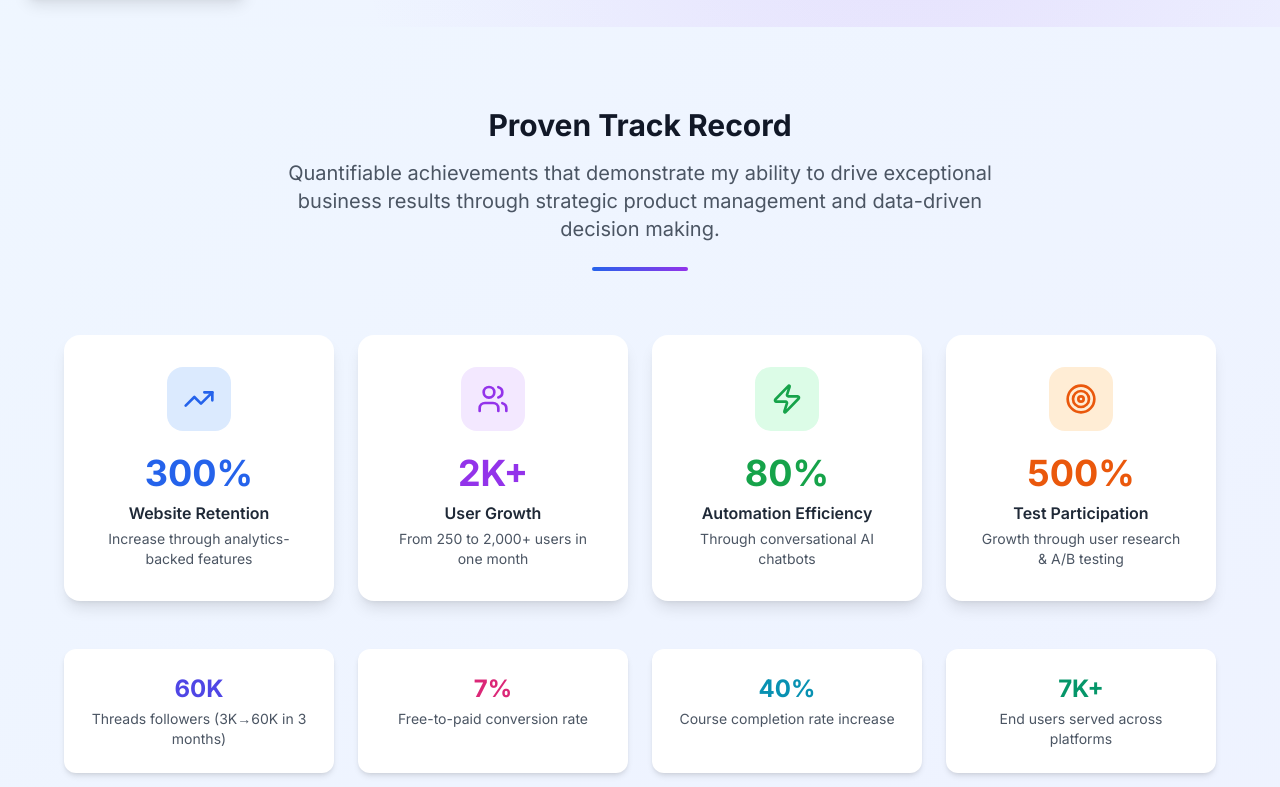
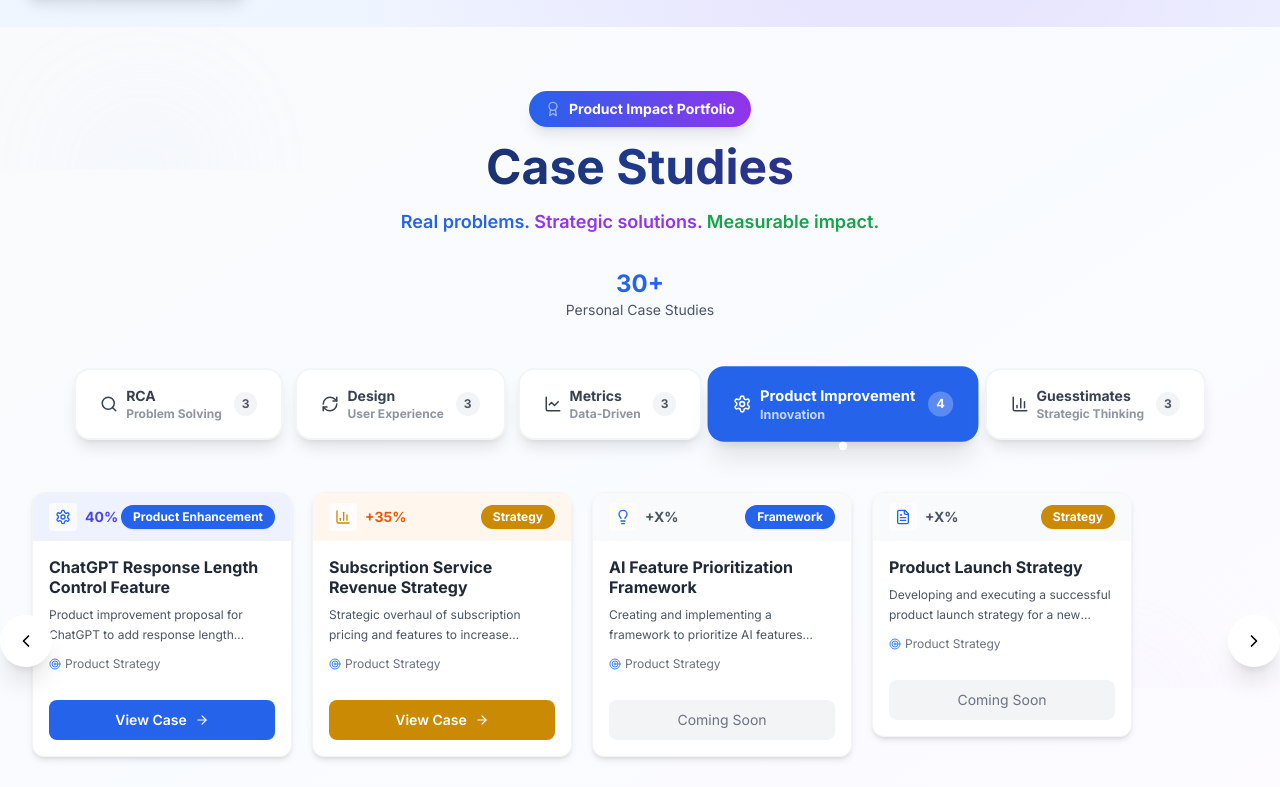
Before and after one commit to Bibhu500/bibhuranjan, a React (Vite) app: page / in a window 1280 px wide. Shown: the part 773-1560 px from the top of the page. Built offline with nearby package versions, Linux system fonts and the light colour scheme.

Commit message:
the case study colours

```diff
--- a/src/components/CaseStudiesSection.jsx
+++ b/src/components/CaseStudiesSection.jsx
@@ -1,10 +1,27 @@
-import React, { useRef, useState } from 'react';
+import React, { useRef, useState, useEffect } from 'react';
 import CaseStudyCard from './CaseStudyCard';
-import { ChevronLeft, ChevronRight, LineChart, BarChart3, Search, RefreshCw, Lightbulb, FileText, Settings, Laptop, Brush, Car } from 'lucide-react';
+import { ChevronLeft, ChevronRight, LineChart, BarChart3, Search, RefreshCw, Lightbulb, FileText, Settings, Laptop, Brush, Car, Target, TrendingUp, Users, Award, Zap } from 'lucide-react';
 
 const CaseStudiesSection = () => {
   const scrollContainerRef = useRef(null);
-  const [activeTab, setActiveTab] = useState('RCA');
+  const [activeTab, setActiveTab] = useState('Product Improvement');
+  const [isVisible, setIsVisible] = useState(false);
+
+  useEffect(() => {
+    const observer = new IntersectionObserver(
+      ([entry]) => {
+        if (entry.isIntersecting) {
+          setIsVisible(true);
+        }
+      },
+      { threshold: 0.1 }
+    );
+
+    const section = document.getElementById('case-studies');
+    if (section) observer.observe(section);
+
+    return () => observer.disconnect();
+  }, []);
 
   const scrollLeft = () => {
     if (scrollContainerRef.current) {
@@ -124,7 +141,6 @@ const CaseStudiesSection = () => {
         description: "Developing and executing a successful product launch strategy for a new mobile application."
       }
     ],
-
     "Guesstimates": [
       {
         title: "Laptops Sold Daily in Delhi",
@@ -149,7 +165,6 @@ const CaseStudiesSection = () => {
         description: "Estimate the number of daily Uber rides in Bangalore based on total population, smartphone penetration, and average commute behavior."
       }
     ]
-
   };
 
   const tabIcons = {
@@ -160,48 +175,103 @@ const CaseStudiesSection = () => {
     "Guesstimates": <BarChart3 className="mr-2" size={18} />
   };
 
+  const tabData = {
+    RCA: { count: 3, bg: 'bg-red-600', impact: 'Problem Solving' },
+    Design: { count: 3, bg: 'bg-purple-600', impact: 'User Experience' },
+    Metrics: { count: 3, bg: 'bg-green-600', impact: 'Data-Driven' },
+    "Product Improvement": { count: 4, bg: 'bg-blue-600', impact: 'Innovation' },
+    "Guesstimates": { count: 3, bg: 'bg-pink-600', impact: 'Strategic Thinking' }
+  };
+
   return (
-    <section id="case-studies" className="py-20 bg-gray-50">
-      <div className="container mx-auto px-6">
-        <h2 className="text-4xl font-bold text-center mb-6 text-gray-800">Case Studies</h2>
-        <p className="text-gray-600 text-center max-w-3xl mx-auto mb-12">
-          Real-world product challenges I've tackled, showcasing my problem-solving approach, analytical thinking, and impact-driven solutions.
+    <section id="case-studies" className="py-16 bg-gradient-to-br from-gray-50 via-blue-50/40 to-purple-50/40 relative overflow-hidden">
+      {/* Animated Background */}
+      <div className="absolute inset-0 opacity-30">
+        <div className="absolute top-20 left-20 w-32 h-32 bg-blue-200 rounded-full blur-3xl animate-pulse"></div>
+        <div className="absolute bottom-20 right-20 w-40 h-40 bg-purple-200 rounded-full blur-3xl animate-pulse delay-700"></div>
+      </div>
+
+      <div className="container mx-auto px-6 relative z-10">
+        {/* Attention-Grabbing Header */}
+        <div className={`text-center mb-12 transition-all duration-1000 ${isVisible ? 'opacity-100 transform translate-y-0' : 'opacity-0 transform translate-y-6'}`}>
+          <div className="inline-flex items-center gap-2 bg-gradient-to-r from-blue-600 to-purple-600 text-white px-4 py-2 rounded-full text-sm font-bold mb-4 shadow-lg">
+            <Award size={16} className="animate-pulse" />
+            Product Impact Portfolio
+          </div>
+
+          <h2 className="text-4xl md:text-5xl font-black mb-4 bg-gradient-to-r from-gray-900 via-blue-900 to-purple-900 bg-clip-text text-transparent">
+            Case Studies
+          </h2>
+
+          <p className="text-lg text-gray-600 max-w-2xl mx-auto leading-relaxed mb-8">
+            <span className="font-semibold text-blue-600">Real problems.</span>
+            <span className="font-semibold text-purple-600"> Strategic solutions.</span>
+            <span className="font-semibold text-green-600"> Measurable impact.</span>
           </p>
 
-        {/* Tabs */}
-        <div className="flex flex-wrap justify-center mb-8 gap-2">
-          {Object.keys(caseStudies).map((tab) => (
+          {/* Quick Impact Stats */}
+          <div className="flex justify-center items-center gap-8 mb-8">
+            <div className="text-center">
+              <div className="text-2xl font-bold text-blue-600">30+</div>
+              <div className="text-sm text-gray-600">Personal Case Studies</div>
+            </div>
+
+          </div>
+        </div>
+
+        {/* Innovative Tab Design */}
+        <div className="flex flex-wrap justify-center mb-10 gap-3">
+          {Object.keys(caseStudies).map((tab) => {
+            const tabInfo = tabData[tab];
+            return (
               <button
                 key={tab}
                 onClick={() => setActiveTab(tab)}
-              className={`flex items-center px-4 py-2 rounded-lg transition-colors ${
+                className={`relative flex items-center px-6 py-4 rounded-2xl transition-all duration-300 font-bold text-sm group ${
                   activeTab === tab
-                  ? 'bg-blue-600 text-white'
-                  : 'bg-white text-gray-700 hover:bg-gray-100'
+                    ? `${tabInfo.bg} text-white shadow-xl transform scale-105`
+                    : 'bg-white text-gray-700 hover:bg-gray-50 shadow-lg border-2 border-gray-100 hover:border-blue-200 hover:shadow-xl'
                 }`}
               >
                 {tabIcons[tab]}
-              {tab}
-            </button>
-          ))}
+                <div className="text-left">
+                  <div>{tab}</div>
+                  <div className={`text-xs opacity-75 ${activeTab === tab ? 'text-white' : 'text-gray-500'}`}>
+                    {tabInfo.impact}
+                  </div>
+                </div>
+                <div className={`ml-3 px-2 py-1 rounded-full text-xs font-black ${
+                  activeTab === tab ? 'bg-white/25 text-white' : 'bg-gray-100 text-gray-600'
+                }`}>
+                  {tabInfo.count}
                 </div>
 
+                {/* Active Tab Indicator */}
+                {activeTab === tab && (
+                  <div className="absolute -bottom-2 left-1/2 transform -translate-x-1/2 w-2 h-2 bg-white rounded-full shadow-lg"></div>
+                )}
+              </button>
+            );
+          })}
+        </div>
+
+        {/* Case Studies Container */}
         <div className="relative">
           <button
             onClick={scrollLeft}
-            className="absolute left-0 top-1/2 -translate-y-1/2 z-10 bg-white p-3 rounded-full shadow-lg hover:bg-gray-100 transition-colors -ml-4 hidden md:block"
+            className="absolute left-0 top-1/2 -translate-y-1/2 z-20 bg-white p-4 rounded-full shadow-xl hover:shadow-2xl transition-all duration-300 -ml-6 hidden md:block hover:bg-gradient-to-r hover:from-blue-500 hover:to-purple-500 hover:text-white group"
             aria-label="Scroll left"
           >
-            <ChevronLeft size={20} />
+            <ChevronLeft size={20} className="transition-colors" />
           </button>
 
           <div
             ref={scrollContainerRef}
-            className="flex overflow-x-auto pb-8 scrollbar-hide snap-x scroll-smooth"
+            className="flex overflow-x-auto pb-8 scrollbar-hide snap-x scroll-smooth gap-1"
             style={{ scrollbarWidth: 'none', msOverflowStyle: 'none' }}
           >
             {caseStudies[activeTab].map((study, index) => (
-              <div key={index} className="snap-start shrink-0">
+              <div key={index} className={`snap-start shrink-0 transition-all duration-500 ${isVisible ? 'animate-slideInUp' : ''}`} style={{ animationDelay: `${index * 0.1}s` }}>
                 <CaseStudyCard {...study} />
               </div>
             ))}
@@ -209,13 +279,37 @@ const CaseStudiesSection = () => {
 
           <button
             onClick={scrollRight}
-            className="absolute right-0 top-1/2 -translate-y-1/2 z-10 bg-white p-3 rounded-full shadow-lg hover:bg-gray-100 transition-colors -mr-4 hidden md:block"
+            className="absolute right-0 top-1/2 -translate-y-1/2 z-20 bg-white p-4 rounded-full shadow-xl hover:shadow-2xl transition-all duration-300 -mr-6 hidden md:block hover:bg-gradient-to-r hover:from-blue-500 hover:to-purple-500 hover:text-white group"
             aria-label="Scroll right"
           >
-            <ChevronRight size={20} />
+            <ChevronRight size={20} className="transition-colors" />
           </button>
         </div>
       </div>
+
+      {/* Custom Styles */}
+      <style jsx>{`
+        @keyframes slideInUp {
+          from {
+            opacity: 0;
+            transform: translateY(30px);
+          }
+          to {
+            opacity: 1;
+            transform: translateY(0);
+          }
+        }
+        .animate-slideInUp {
+          animation: slideInUp 0.6s ease-out forwards;
+        }
+        .scrollbar-hide {
+          -ms-overflow-style: none;
+          scrollbar-width: none;
+        }
+        .scrollbar-hide::-webkit-scrollbar {
+          display: none;
+        }
+      `}</style>
     </section>
   );
 };
--- a/src/components/CaseStudyCard.jsx
+++ b/src/components/CaseStudyCard.jsx
@@ -1,37 +1,83 @@
-import React from 'react';
+import React, { useState } from 'react';
 import { Link } from 'react-router-dom';
-import { ArrowRight } from 'lucide-react';
+import { ArrowRight, Target } from 'lucide-react';
 
 const CaseStudyCard = ({ title, type, icon, slug, description, isDetailed = false }) => {
+  const [isHovered, setIsHovered] = useState(false);
+
+  // Compact impact data
+  const impactData = {
+    'rapido-driver-rating': { impact: '+18%', color: 'text-green-600', bg: 'bg-green-50' },
+    'ecommerce-checkout': { impact: '47%', color: 'text-blue-600', bg: 'bg-blue-50' },
+    'wallet-redesign': { impact: '+32%', color: 'text-purple-600', bg: 'bg-purple-50' },
+    'ecommerce-conversion-rate': { impact: '+22%', color: 'text-emerald-600', bg: 'bg-emerald-50' },
+    'chatgpt-length-control': { impact: '40%', color: 'text-indigo-600', bg: 'bg-indigo-50' },
+    'subscription-strategy': { impact: '+35%', color: 'text-orange-600', bg: 'bg-orange-50' },
+    'laptops-delhi-daily': { impact: '2.5K', color: 'text-pink-600', bg: 'bg-pink-50' }
+  };
+
+  const cardImpact = impactData[slug] || { impact: '+X%', color: 'text-gray-600', bg: 'bg-gray-50' };
+
+  const getTypeStyle = () => {
+    switch (type) {
+      case 'RCA': return { bg: 'bg-red-600', textColor: 'text-white' };
+      case 'Design': return { bg: 'bg-purple-600', textColor: 'text-white' };
+      case 'Metrics': return { bg: 'bg-green-600', textColor: 'text-white' };
+      case 'Strategy': return { bg: 'bg-yellow-600', textColor: 'text-white' };
+      case 'Product Enhancement': return { bg: 'bg-blue-600', textColor: 'text-white' };
+      case 'Guesstimate': return { bg: 'bg-pink-600', textColor: 'text-white' };
+      case 'Framework': return { bg: 'bg-blue-600', textColor: 'text-white' };
+      default: return { bg: 'bg-gray-600', textColor: 'text-white' };
+    }
+  };
+
+  const typeStyle = getTypeStyle();
+
   return (
-    <div className="min-w-[300px] md:min-w-[350px] bg-white rounded-xl shadow-lg hover:shadow-xl transition-shadow flex flex-col mx-2 my-4 overflow-hidden">
-      <div className="p-6 flex-grow">
-        <div className="flex items-center justify-between mb-4">
-          <div className="p-3 bg-blue-50 rounded-md">
-            {icon}
+    <div
+      className={`min-w-[260px] max-w-[260px] bg-white rounded-xl shadow-md hover:shadow-lg transition-all duration-300 flex flex-col mx-2 my-3 overflow-hidden border border-gray-100 transform hover:scale-105 cursor-pointer ${isHovered ? 'ring-1 ring-blue-400' : ''}`}
+      onMouseEnter={() => setIsHovered(true)}
+      onMouseLeave={() => setIsHovered(false)}
+    >
+      {/* Impact Banner */}
+      <div className={`${cardImpact.bg} px-4 py-2.5 flex items-center justify-between`}>
+        <div className="flex items-center gap-2">
+          <div className="p-1.5 bg-white/70 rounded">
+            {React.cloneElement(icon, { size: 16 })}
           </div>
-          <span className={`text-xs font-semibold px-3 py-1 rounded-full ${
-            type === 'RCA' ? 'bg-red-100 text-red-800' :
-            type === 'Design' ? 'bg-purple-100 text-purple-800' :
-            type === 'Metrics' ? 'bg-green-100 text-green-800' :
-            type === 'Strategy' ? 'bg-yellow-100 text-yellow-800' :
-            type === 'Product Enhancement' ? 'bg-indigo-100 text-indigo-800' :
-            type === 'Guesstimate' ? 'bg-purple-100 text-purple-800' :
-            'bg-blue-100 text-blue-800'
-          }`}>
-            {type}
-          </span>
+          <div className={`text-sm font-bold ${cardImpact.color}`}>{cardImpact.impact}</div>
         </div>
-        <h3 className="text-lg font-bold mb-2 text-gray-800">{title}</h3>
-        <p className="text-gray-600 text-sm line-clamp-3">{description}</p>
+        <div className={`px-3 py-1 ${typeStyle.bg} ${typeStyle.textColor} text-xs font-bold rounded-full shadow-sm`}>
+          {type}
+        </div>
       </div>
-      <div className="p-4 border-t border-gray-100">
+
+      {/* Content */}
+      <div className="p-4 flex-grow">
+        <h3 className="text-base font-bold mb-2 text-gray-800 leading-tight line-clamp-2">{title}</h3>
+        <p className="text-xs text-gray-600 leading-relaxed line-clamp-2 mb-3">{description}</p>
+
+        {/* Simple PM indicator */}
+        <div className="flex items-center gap-1 mb-3">
+          <Target size={12} className="text-blue-500" />
+          <span className="text-xs text-gray-500">Product Strategy</span>
+        </div>
+      </div>
+
+      {/* Footer */}
+      <div className="px-4 pb-4">
         {isDetailed ? (
-          <Link to={`/case-studies/${slug}`} className="text-blue-600 font-medium flex items-center hover:text-blue-800">
-            View full case study <ArrowRight size={16} className="ml-1" />
+          <Link
+            to={`/case-studies/${slug}`}
+            className={`w-full flex items-center justify-center gap-2 ${typeStyle.bg} ${typeStyle.textColor} py-2.5 px-3 rounded-lg hover:shadow-lg transition-all duration-300 font-semibold text-sm group`}
+          >
+            <span>View Case</span>
+            <ArrowRight size={14} className="transition-transform group-hover:translate-x-1" />
           </Link>
         ) : (
-          <span className="text-gray-400 text-sm">Coming soon</span>
+          <div className="w-full flex items-center justify-center bg-gray-100 text-gray-500 py-2.5 px-3 rounded-lg text-sm">
+            <span>Coming Soon</span>
+          </div>
         )}
       </div>
     </div>
--- a/src/pages/Home.jsx
+++ b/src/pages/Home.jsx
@@ -162,7 +162,7 @@ const Home = () => {
                   <ArrowRight size={16} />
                 </a>
                 <a
-  href="https://firebasestorage.googleapis.com/v0/b/ieltsappeal-f000c.appspot.com/o/my%20resume%2FBibhu-Ranjan%20PM%20resume.pdf?alt=media&token=df3cfb0e-df72-448c-a7f2-c278b73720f8"
+  href="https://firebasestorage.googleapis.com/v0/b/ieltsappeal-f000c.appspot.com/o/my%20resume%2FBibhu%20Ranjan%20RF.pdf?alt=media&token=fb51d0f1-7a00-482d-b36b-6d59756219b9"
   download
   target="_blank"
   rel="noopener noreferrer"
@@ -280,6 +280,9 @@ const Home = () => {
         </div>
       </section>
 
+            {/* Case Studies Section */}
+            <CaseStudiesSection />
+
       {/* Impact Metrics Dashboard */}
       <section className="py-20 bg-gradient-to-br from-blue-50 to-indigo-50">
         <div className="container mx-auto px-6">
@@ -307,9 +310,9 @@ const Home = () => {
                 <div className="bg-purple-100 rounded-2xl p-4 inline-block mb-4 group-hover:scale-110 transition-transform">
                   <Users className="text-purple-600" size={32} />
                 </div>
-                <div className="text-4xl font-bold text-purple-600 mb-2">2K+</div>
-                <div className="text-gray-800 font-semibold mb-1">User Growth</div>
-                <div className="text-sm text-gray-600">From 250 to 2,000+ users in one month</div>
+                <div className="text-4xl font-bold text-purple-600 mb-2">5M+</div>
+                <div className="text-gray-800 font-semibold mb-1">User Reach</div>
+                <div className="text-sm text-gray-600">on threads and platforms via contents</div>
               </div>
 
               <div className="bg-white rounded-2xl p-8 shadow-lg hover:shadow-xl transition-all duration-300 text-center group">
@@ -935,8 +938,7 @@ const Home = () => {
         </div>
       </section>
 
-      {/* Case Studies Section */}
-      <CaseStudiesSection />
+
 
       {/* Blogs or Articles */}
       <section id="blogs" className="py-20 bg-white">
```
Lines whose indentation alone changed are shown as unchanged.
